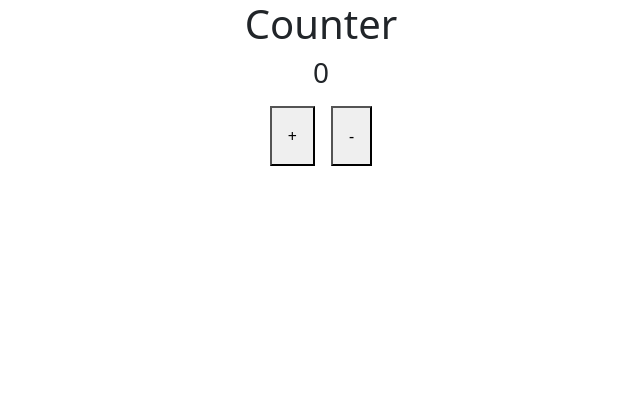
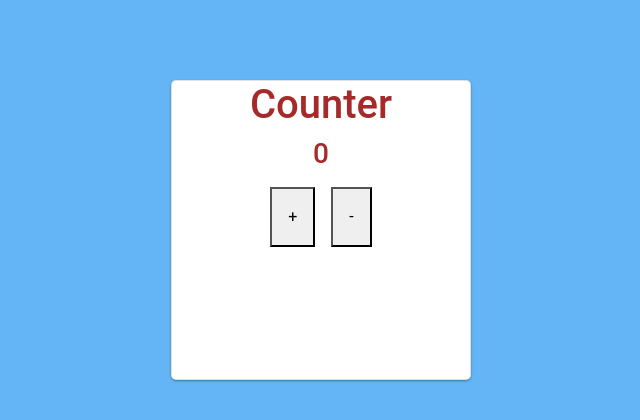
Before and after one commit to mdmehedihasan212/react-fake-store, a React (Create React App) app: page / in a window 1280 px wide. Shown: the top 420 px of the page, without its empty margins (319-959 px from the left). Built offline with nearby package versions, Linux system fonts and the light colour scheme.

Commit message:
add a card desing

```diff
--- a/src/components/Header/Header.css
+++ b/src/components/Header/Header.css
@@ -0,0 +1,22 @@
+body {
+    background: #64b5f6;
+    text-align: center;
+  }
+
+  .card {
+    color: brown;
+    height: 300px;
+    width: 300px;
+    background: #fff;
+    font-family: Roboto;
+    display: block;
+    position: relative;
+    margin: 5rem auto;
+    border-radius: 5px;
+    box-shadow: 0 1px 3px rgba(0, 0, 0, 0.12), 0 1px 2px rgba(0, 0, 0, 0.24);
+    transition: all 0.2s ease-in-out;
+  }
+
+  .card:hover {
+    box-shadow: 0 10px 20px rgba(0, 0, 0, 0.19), 0 6px 6px rgba(0, 0, 0, 0.23);
+  }
--- a/src/components/Header/Header.js
+++ b/src/components/Header/Header.js
@@ -1,22 +1,23 @@
 import React, { useState } from 'react';
+import './Header.css'
 
 const Header = () => {
     const [count, setCount] = useState(0);
 
-    const plus = () => {
-        setCount(count + 1)
-    }
-    const minus = () => {
-        setCount(count - 1)
-    }
+    // const plus = () => {
+    //     setCount(count + 1)
+    // }
+    // const minus = () => {
+    //     setCount(count - 1)
+    // }
+    // console.log(count);
 
-    console.log(count);
     return (
-        <div>
+        <div className='card'>
             <h1>Counter</h1>
-            <h3>0</h3>
-            <button onClick={plus} className='p-3 m-2'>+</button>
-            <button onClick={minus} className='p-3 m-2'>-</button>
+            <h3>{count}</h3>
+            <button onClick={() => setCount(count + 1)} className='p-3 m-2'>+</button>
+            <button onClick={() => setCount(count - 1)} className='p-3 m-2'>-</button>
         </div>
     );
 };
```
Also changed, not shown: src/App.css (line endings or trailing spaces).
